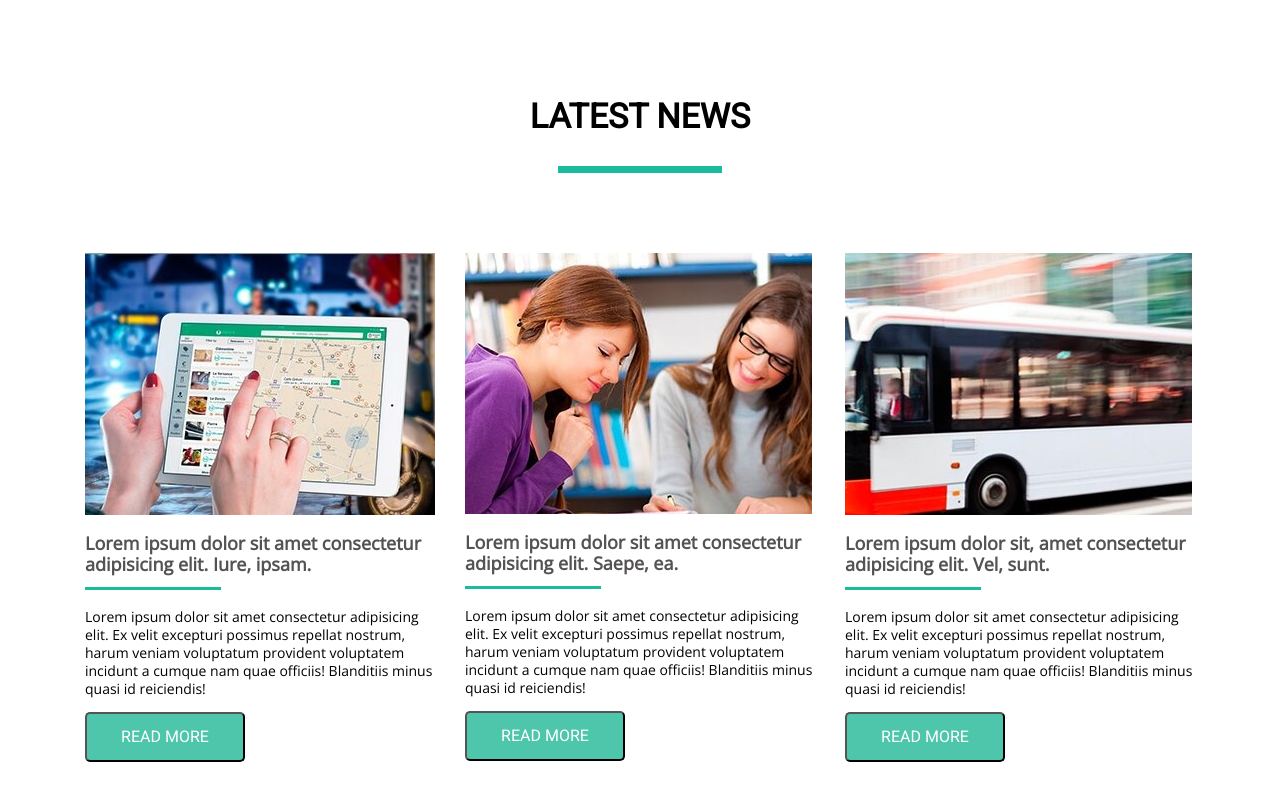
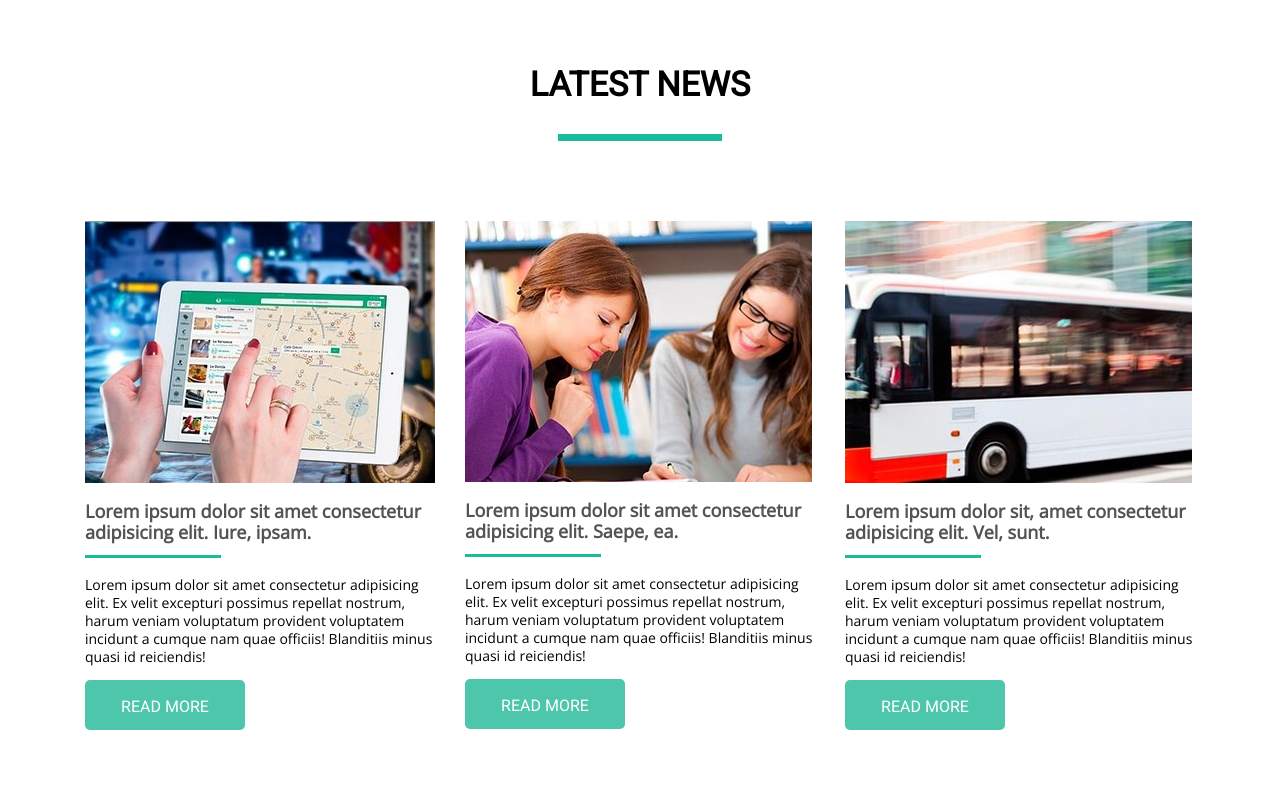
Before and after one commit to Velmor99/goit_fe_course, a plain HTML site: page html-css/module_4/index.html in a window 1280 px wide. Shown: the part 1060-1860 px from the top of the page. After the commit the page ends 1836 px from the top, so only its background shows below. Drawn offline with nearby package versions, Linux system fonts and the light colour scheme.

Commit message:
fixed_4hw

```diff
--- a/html-css/module_4/css/module_4.css
+++ b/html-css/module_4/css/module_4.css
@@ -42,7 +42,7 @@
 }
 .navigation_menu {
       padding-top: 38px;
-      padding-bottom: 32px;
+      padding-bottom: 110px;
 }
 /*nav menu end*/
 .tittle_one {
@@ -52,7 +52,6 @@
     display: block;
     margin: 0 auto;
     text-align: center;
-    margin-top: 110px;
 }
 .tittle_one::after {
     content: '';
@@ -100,9 +99,9 @@
     color: #fff;
 }
 /*почему то не срабатывает правило, хотя я написал вроде как вы сказали*/
-.link_image:hover.item_name {
-    background-image: green;
-}
+.good:hover .item_name, .good:hover .item_price{
+    background-color: #1abc9c;
+    }
 /*почему то не срабатывает правило, хотя я написал вроде как вы сказали*/
 img {
     display: block;
@@ -119,6 +118,7 @@ img {
 }
 .father_float_block_2 {
     margin-top: 30px;
+    padding-bottom: 110px;
 }
 h3 {
     font-family: open sans;
@@ -149,7 +149,7 @@ h3::after {
     text-align: left;
     line-height: 18px;
 }
-button {
+.link_read_more {
     height: 50px;
     width: 160px;
     border-radius: 5px;
@@ -157,6 +157,11 @@ button {
     text-transform: uppercase;
     color: #fff;
     font-family: roboto;
+    text-decoration: none;
+    display: inline-block;
+    text-align: center;
+    box-sizing: border-box;
+    padding-top: 18px;
 }
 .information_block {
     margin-top: 80px;
--- a/html-css/module_4/index.html
+++ b/html-css/module_4/index.html
@@ -76,36 +76,29 @@
         <section class="wrapper">
             <h2 class="tittle_one">latest news</h2>
              <div class="information_block clearfix">
-               <article>
-                <div class="information_item">
+               <article class="information_item">
                     <img class="information_img" src="image/informatin_image_1.jpg" alt="map">
                  <div>
                     <h3>Lorem ipsum dolor sit amet consectetur adipisicing elit. Iure, ipsam.</h3>
                     <p class="text_inform">Lorem ipsum dolor sit amet consectetur adipisicing elit. Ex velit excepturi possimus repellat nostrum, harum veniam voluptatum provident voluptatem incidunt a cumque nam quae officiis! Blanditiis minus quasi id reiciendis!</p>
-                    <button>read more</button>
-                 </div>
+                    <a class="link_read_more" href="">read more</a>
                 </div>
                </article>
-               <article>
-                <div class="information_item">
+               <article class="information_item">
                     <img class="information_img" src="image/informatin_image_2.jpg" alt="team work">
                  <div>
                     <h3>Lorem ipsum dolor sit amet consectetur adipisicing elit. Saepe, ea.</h3>
                     <p class="text_inform">Lorem ipsum dolor sit amet consectetur adipisicing elit. Ex velit excepturi possimus repellat nostrum, harum veniam voluptatum provident voluptatem incidunt a cumque nam quae officiis! Blanditiis minus quasi id reiciendis!</p>
-                    <button>read more</button>
-                 </div>
+                    <a class="link_read_more" href="">read more</a>
                 </div>
                </article>
-               <article>
-                <div class="information_item last_information_item">
+               <article class="information_item last_information_item">
                     <img class="information_img" src="image/informatin_image_3.jpg" alt="bus">
                  <div>
                     <h3>Lorem ipsum dolor sit, amet consectetur adipisicing elit. Vel, sunt.</h3>
                     <p class="text_inform">Lorem ipsum dolor sit amet consectetur adipisicing elit. Ex velit excepturi possimus repellat nostrum, harum veniam voluptatum provident voluptatem incidunt a cumque nam quae officiis! Blanditiis minus quasi id reiciendis!</p>
-                    <button>read more</button>
-                 </div>
-                </div>
-               </article>
+                    <a class="link_read_more" href="">read more</a>
+                 </article>
              </div>
         </section>
     </main>
```
